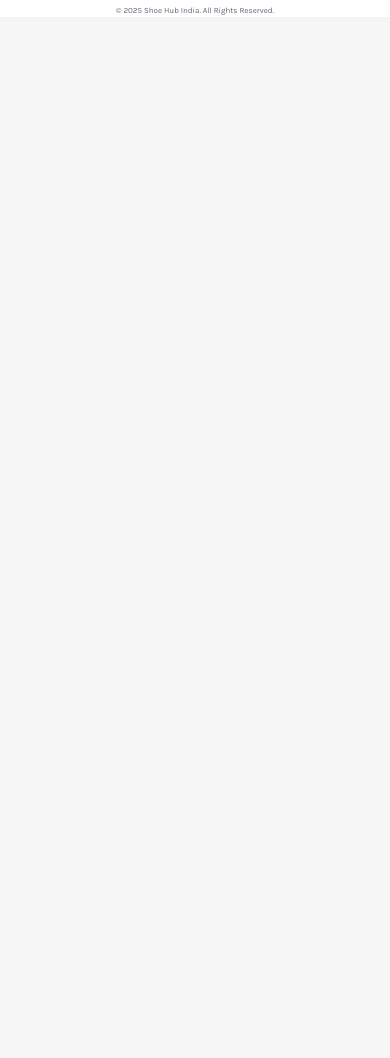
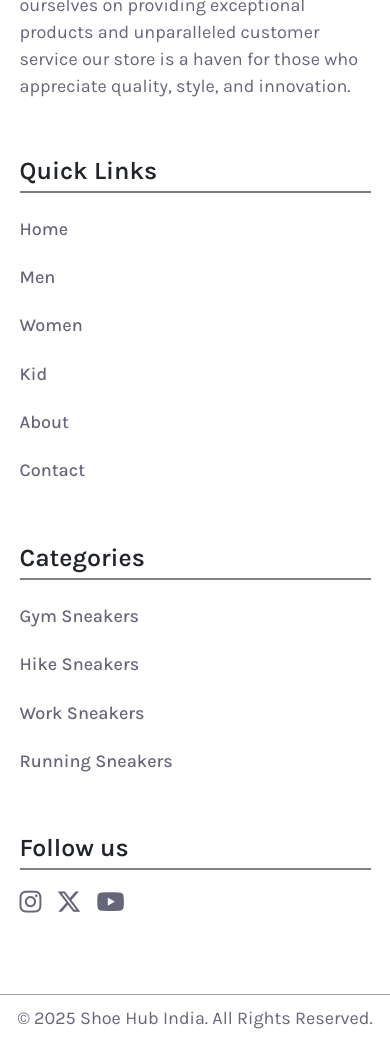
Before and after one commit to Kartik-37/shoehub-ecommerce, a Django app: page /about in a window 390 px wide. Shown: the part 1018-2076 px from the top of the page. Before the commit the page ends 1033 px from the top, so only its background shows below. Run offline with Django 5.2, Linux system fonts and the light colour scheme; parts of the project's set-up code (start-up, migrations or seed data) failed here and were passed over.

Commit message:
fixed some CSS

```diff
--- a/home/static/about.css
+++ b/home/static/about.css
@@ -367,20 +367,28 @@
 }
 
 /* footer */
-
 .footer {
     background-color: white;
     margin-top: 3%;
-
 }
 
 .f-top {
     display: flex;
+    justify-content: space-between;
+    flex-wrap: wrap;
+    padding: 40px 5%;
+    gap: 40px;
 }
 
 .footer-left {
-    margin-top: 50px;
-    margin-left: 5%;
+    width: 25%;
+}
+
+.footer-center1 {
+    width: 20%;
+}
+
+.footer-right {
     width: 20%;
 }
 
@@ -395,37 +403,10 @@
 .fleft-text p {
     font-size: 18px;
     color: #66667A;
-}
-
-.footer-center1 {
-    margin-left: 8%;
-    margin-top: 55px;
-}
-
-.fcenter1-text h2 {
-    font-size: 25px;
-    font-weight: 600;
-    margin-bottom: 20px;
-    padding-bottom: 5px;
-    border-bottom: 2px solid gray;
-}
-
-.fcenter1-text p {
-    line-height: 1;
-    font-size: 20px;
-    color: #66667A;
-    font-weight: 500;
-}
-
-.fcenter1-text p:hover {
-    color: #000;
-}
-
-.footer-right {
-    margin-top: 55px;
-    margin-left: 8%;
-}
-
+    line-height: 1.5;
+}
+
+.fcenter1-text h2,
 .fright-text h2 {
     font-size: 25px;
     font-weight: 600;
@@ -434,33 +415,59 @@
     border-bottom: 2px solid gray;
 }
 
+.fcenter1-text p {
+    line-height: 1.8;
+    font-size: 18px;
+    color: #66667A;
+    font-weight: 500;
+}
+
+.footer-right {
+    margin-top: 0;
+    margin-left: 0;
+}
+
+.footer-center1 {
+    margin-top: 0;
+    margin-left: 0;
+}
+
 .fright-icon {
     display: flex;
+    gap: 15px;
 }
 
 .fright-icon i {
     font-size: 25px;
     color: #66667A;
-    letter-spacing: 20px;
-}
-
-.fright-icon i:hover {
-    color: #000;
 }
 
 .f-bottem {
-    padding-bottom: 0;
     margin-top: 20px;
     border-top: 1px solid rgb(163, 163, 163);
+    padding: 10px;
 }
 
 .f-bottem p {
     text-align: center;
     font-size: 18px;
     color: #66667A;
-    margin-top: 5px;
-    padding-bottom: 0px;
-    margin-bottom: 5px;
+}
+
+/* MOBILE */
+
+@media(max-width:768px){
+
+    .f-top{
+        flex-direction: column;
+    }
+
+    .footer-left,
+    .footer-center1,
+    .footer-right{
+        width: 100%;
+    }
+
 }
 
 @media only screen and (min-width:320px) and (max-width:480px) {
@@ -734,7 +741,7 @@
     }
 
     /* footer */
-    .footer-left {
+    /* .footer-left {
         margin-top: 15px;
         margin-left: 2%;
         width: 20%;
@@ -791,7 +798,7 @@
     .f-bottem p {
         text-align: center;
         font-size: 8px;
-    }
+    } */
 
 }
 
@@ -1067,7 +1074,7 @@
     }
 
     /* footer */
-    .footer {
+    /* .footer {
         margin-top: 2%;
     }
 
@@ -1135,7 +1142,7 @@
         text-align: center;
         font-size: 11px;
         margin-top: 10px;
-    }
+    } */
 
 }
 
@@ -1413,7 +1420,7 @@
     }
 
     /* footer */
-    .footer {
+    /* .footer {
         margin-top: 0%;
     }
 
@@ -1479,7 +1486,7 @@
         text-align: center;
         font-size: 13px;
         margin-top: 10px;
-    }
+    } */
 
 }
 
@@ -1732,7 +1739,7 @@
         padding-left: 25px;
     }
     /* footer */
-    .footer {
+    /* .footer {
         margin-top: 0%;
     }
 
@@ -1798,6 +1805,6 @@
         text-align: center;
         font-size: 18px;
         margin-top: 10px;
-    }
-
-}
+    } */
+
+}
```
Also changed, not shown: home/static/logregis.css (+301 -0 lines).
